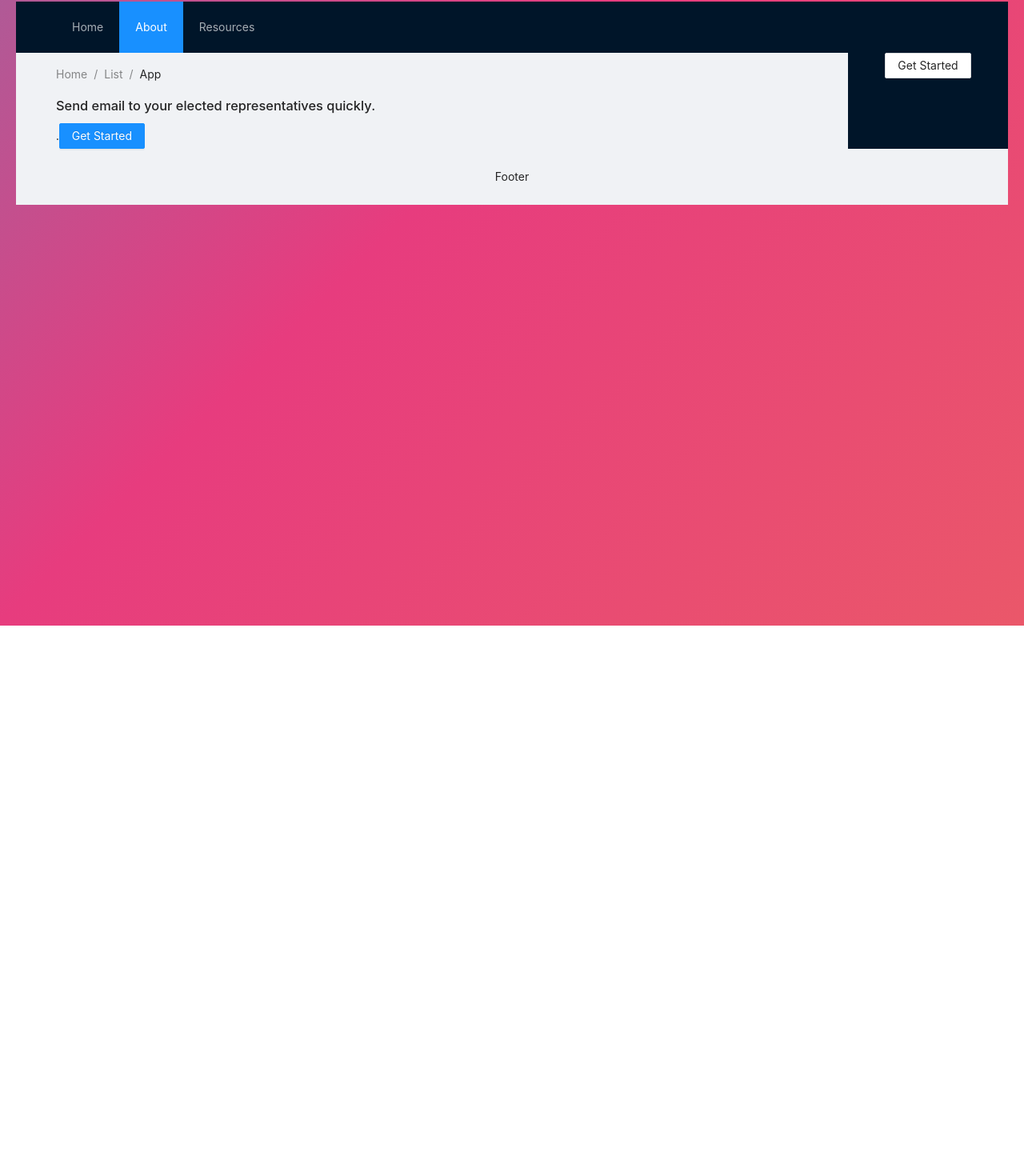
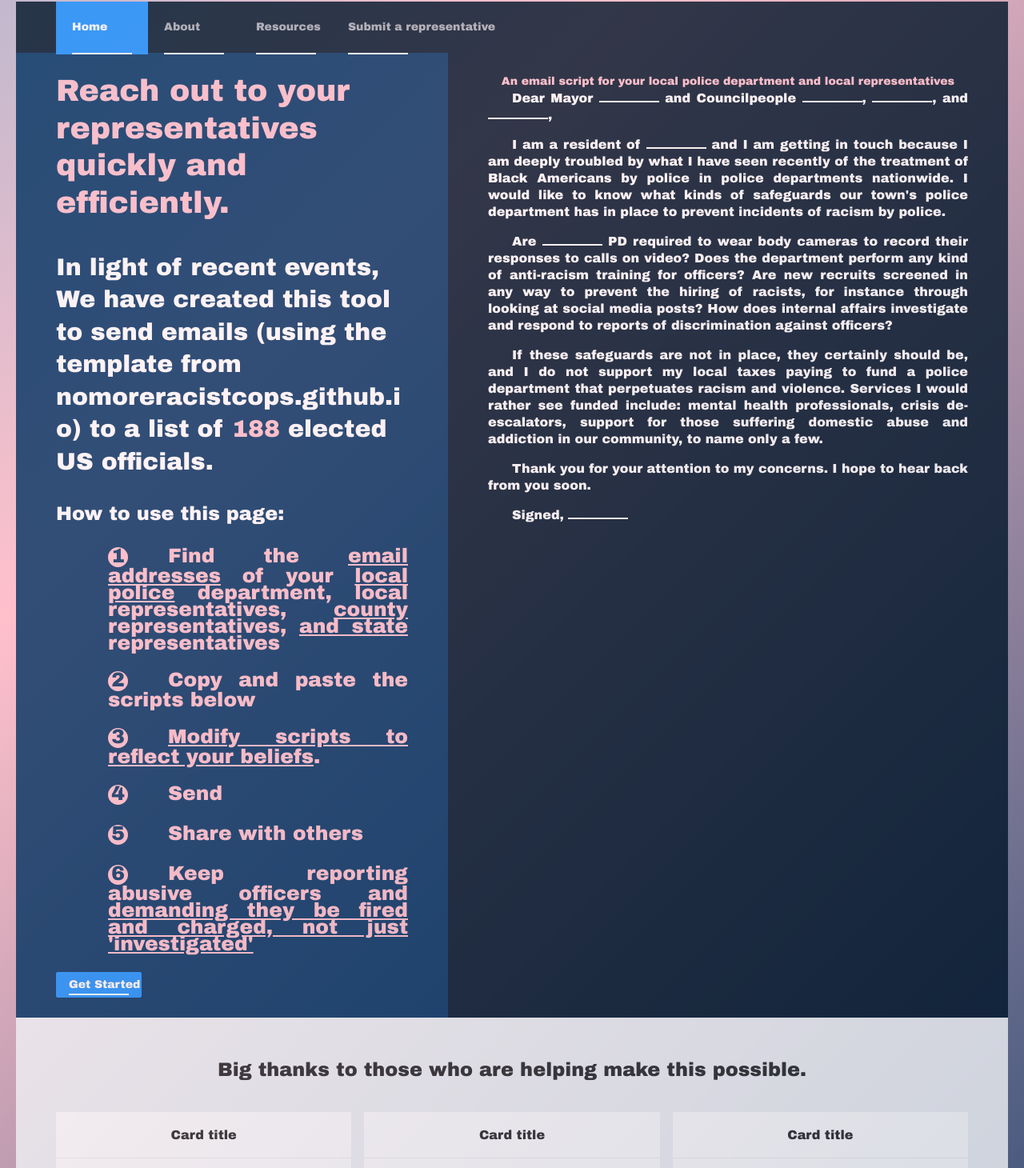
Before and after one commit to cvaldez98/activism-web-client, a React (Create React App) app: page / in a window 1280 px wide. Shown: the part 18-1478 px from the top of the page at 80% size. Before the commit the page ends 800 px from the top, so only its background shows below. Built offline with nearby package versions, Linux system fonts and the light colour scheme.

Commit message:
Add in new components, overhaul the page

```diff
--- a/src/App.js
+++ b/src/App.js
@@ -3,38 +3,55 @@ import logo from './logo.svg';
 import './App.css';
 import 'antd/dist/antd.css';
 import './styles.css';
-import { Layout, Menu, Breadcrumb, Button } from 'antd';
+import './Credits'
+import './SampleEmail'
+import { Layout, Menu, Button, Typography } from 'antd';
+import Credits from './Credits';
+import SampleEmail from './SampleEmail';
+
 const { Header, Footer, Sider, Content } = Layout;
+const { Title } = Typography
 
 function App() {
   return (
-    <Layout className="layout">
+    <Layout className="layout" style={{ opacity:'0.8'}}>
       <meta></meta>
      <Header>
        <div className="logo" />
-       <Menu theme="dark" mode="horizontal" defaultSelectedKeys={['2']}>
-         <Menu.Item key="1">Home</Menu.Item>
-         <Menu.Item key="2">About</Menu.Item>
-         <Menu.Item key="3">Resources</Menu.Item>
+       <Menu theme="dark" mode="horizontal" defaultSelectedKeys={['1']}>
+         <Menu.Item key="1"><a href='#home'>Home</a></Menu.Item>
+         <Menu.Item key="2"> <a href='#about'></a>About</Menu.Item>
+         <Menu.Item key="3"> <a href='https://how-can-i-help.github.io/' target="_blank"> Resources </a> </Menu.Item>
+         <Menu.Item key="4">Submit a representative</Menu.Item>
        </Menu>
      </Header>
     <Layout>
-      <Content style={{ padding: '0 50px' }}>
-          <Breadcrumb style={{ margin: '16px 0' }}>
-              <Breadcrumb.Item>Home</Breadcrumb.Item>
-              <Breadcrumb.Item>List</Breadcrumb.Item>
-              <Breadcrumb.Item>App</Breadcrumb.Item>
-            </Breadcrumb>
-            <h1>Send email to your elected representatives quickly.</h1>.
-        {/* <div className="site-layout-content">Content</div> */}
+      <Content id='home' style={{ padding: '25px 50px', backgroundColor: '#003261'}}>
+            <Title style={{ color: 'pink'}}>Reach out to your representatives quickly and efficiently.</Title>
+            {/* <h1>Send email to your elected representatives quickly.</h1> */}
+            <Title level={2} style={{ color: 'white'}}>In light of recent events, We have created this tool to send emails
+              (using the template from nomoreracistcops.github.io) to a list of <b>188</b> elected US officials.
+              </Title>
+              <Title level={3} style={{ textAlign: 'left', color: 'white'}}>How to use this page:</Title>
+            <ol>
+              <li>Find the <u>email addresses</u> of your <u>local police</u> department, local representatives, <u>county</u> representatives, <u>and state</u> representatives</li>
+              <li>Copy and paste the scripts below</li>
+              <li><u>Modify scripts to reflect your beliefs</u>.</li>
+              <li>Send</li>
+              <li>Share with others</li>
+              <li>Keep reporting abusive officers and <u>demanding they be fired and charged, not just 'investigated'</u></li>
+            </ol>
         <Button type="primary" style={{ textAlign: 'right'}}> Get Started</Button>
       </Content>
-      <Sider style={{ textAlign: 'center' }}>
-        <Button> Get Started</Button>
+      <Sider width='700' style={{ textAlign: 'center', padding: '25px 50px' }}>
+        <SampleEmail></SampleEmail>
       </Sider>
     </Layout>
 
-     <Footer style={{ textAlign: 'center' }}>Footer</Footer>
+     <Footer style={{ textAlign: 'center' }}>
+      <Title level={3} id='about' style={{ padding: '25px 0px 25px'}}> Big thanks to those who are helping make this possible.</Title>
+       <Credits></Credits>
+     </Footer>
    </Layout>
   );
 }
--- /dev/null
+++ b/src/Credits.js
@@ -0,0 +1,54 @@
+import React from 'react';
+import { Card, Col, Row } from 'antd';
+
+
+const data = [
+    'Racing car sprays burning fuel into crowd.',
+    'Japanese princess to wed commoner.',
+    'Australian walks 100km after outback crash.',
+    'Man charged over missing wedding girl.',
+    'Los Angeles battles huge wildfires.',
+  ];
+
+function Credits() {
+    return (
+        <div className="site-card-wrapper">
+        <Row gutter={16}>
+          <Col span={8}>
+            <Card title="Card title" bordered={false}>
+              Card content
+            </Card>
+          </Col>
+          <Col span={8}>
+            <Card title="Card title" bordered={false}>
+              Card content
+            </Card>
+          </Col>
+          <Col span={8}>
+            <Card title="Card title" bordered={false}>
+              Card content
+            </Card>
+          </Col>
+        </Row>
+        <Row gutter={16}>
+          <Col span={8}>
+            <Card title="Card title" bordered={false}>
+              Card content
+            </Card>
+          </Col>
+          <Col span={8}>
+            <Card title="Card title" bordered={false}>
+              Card content
+            </Card>
+          </Col>
+          <Col span={8}>
+            <Card title="Card title" bordered={false}>
+              Card content
+            </Card>
+          </Col>
+        </Row>
+      </div>
+    );
+}
+
+export default Credits
--- /dev/null
+++ b/src/SampleEmail.js
@@ -0,0 +1,25 @@
+import React from 'react';
+import './styles.css';
+
+function SampleEmail() {
+    return (
+        <main>
+          <b>An email script for your local police department and local representatives</b>
+
+          <p>
+            Dear Mayor <span> </span> and Councilpeople <span> </span>, <span> </span>, and <span> </span>,</p>
+
+          <p>I am a resident of <span> </span> and I am getting in touch because I am deeply troubled by what I have seen recently of the treatment of Black Americans by police in police departments nationwide. I would like to know what kinds of safeguards our town's police department has in place to prevent incidents of racism by police.</p>
+
+          <p>Are <span> </span> PD required to wear body cameras to record their responses to calls on video? Does the department perform any kind of anti-racism training for officers? Are new recruits screened in any way to prevent the hiring of racists, for instance through looking at social media posts? How does internal affairs investigate and respond to reports of discrimination against officers?</p>
+
+          <p>If these safeguards are not in place, they certainly should be, and I do not support my local taxes paying to fund a police department that perpetuates racism and violence. Services I would rather see funded include: mental health professionals, crisis de-escalators, support for those suffering domestic abuse and addiction in our community, to name only a few.   </p>
+
+          <p>Thank you for your attention to my concerns. I hope to hear back from you soon.</p>
+
+          <p>Signed, <span> </span></p>
+        </main>
+    );
+}
+
+export default SampleEmail
--- a/src/index.css
+++ b/src/index.css
@@ -1,8 +1,5 @@
 body {
   margin: 0;
-  font-family: -apple-system, BlinkMacSystemFont, 'Segoe UI', 'Roboto', 'Oxygen',
-    'Ubuntu', 'Cantarell', 'Fira Sans', 'Droid Sans', 'Helvetica Neue',
-    sans-serif;
   -webkit-font-smoothing: antialiased;
   -moz-osx-font-smoothing: grayscale;
 }
--- a/src/styles.css
+++ b/src/styles.css
@@ -1,5 +1,5 @@
 body {
-    font-family: 'SF Pro Text', 'SF Pro Icons', 'Helvetica Neue', 'Helvetica',
+    font-family: 'Work Sans', 'arial black', arial, sans-serif,
       'Arial', sans-serif;
     padding: 20px 20px 60px;
     max-width: auto;
@@ -7,12 +7,40 @@ body {
     /* background-attachment: fixed; */
 
     transition: background-color .5s ease;
-    background: linear-gradient(-45deg, #ee7752, #e73c7e, #23a6d5, #23d5ab);
+    background: linear-gradient(-45deg, #003261, pink, #23a6d5, #23d5ab);
     background-size: 400% 400%;
     animation: gradient 15s ease infinite;
-
+    line-height: 150%;
 
 }
+
+b
+{
+  font-weight: 800;
+  color: pink;
+}
+
+p
+{
+  font-size: 16px;
+  text-indent: 30px;
+  text-align: justify;
+  color:white
+}
+
+span
+		{
+			display: inline-block;
+			width: 75px;
+			border-bottom: 2px solid #FFF;
+		}
+
+#container
+		{
+			width: 100%;
+			margin: 0 auto;
+			text-align: center;
+		}
 
 @keyframes gradient {
   0% {
@@ -30,3 +58,35 @@ body {
   padding: 20px 20px 60px;
   text-align: left;
 }
+
+ol
+		{
+			font-size: 25px;
+			font-weight: 800;
+			color: pink;
+			list-style: none;
+			list-style-position: outside;
+			counter-reset: counter1;
+			margin: 25px 0px;
+			max-width: 800px;
+			text-align: justify;
+		}
+		ol li{
+			counter-increment: counter1;
+			margin-left: 25px;
+			margin-top: 25px;
+			font-weight: 400;
+    }
+    ol li::before
+		{
+			content: counter(counter1)"";
+			font-weight: 800;
+			color: #003261;
+			background-color: pink;
+			text-align: center;
+			border-radius: 1em;
+			display: inline-block;
+			height: 25px;
+			width: 25px;
+			margin-right: 50px;
+		}
```
